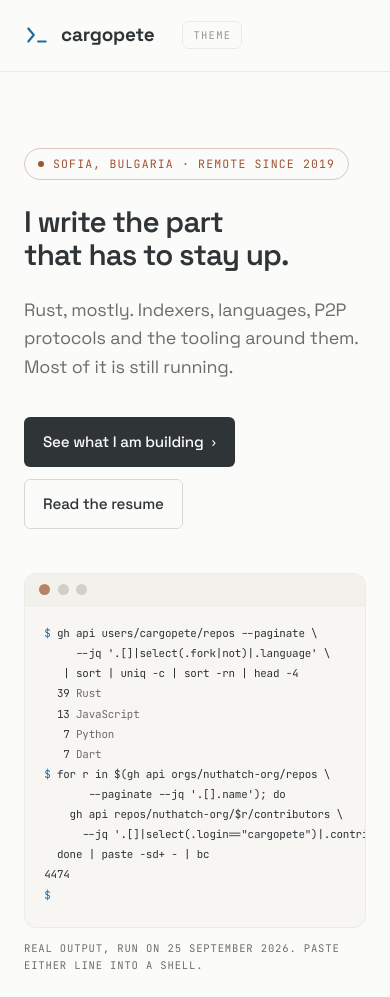
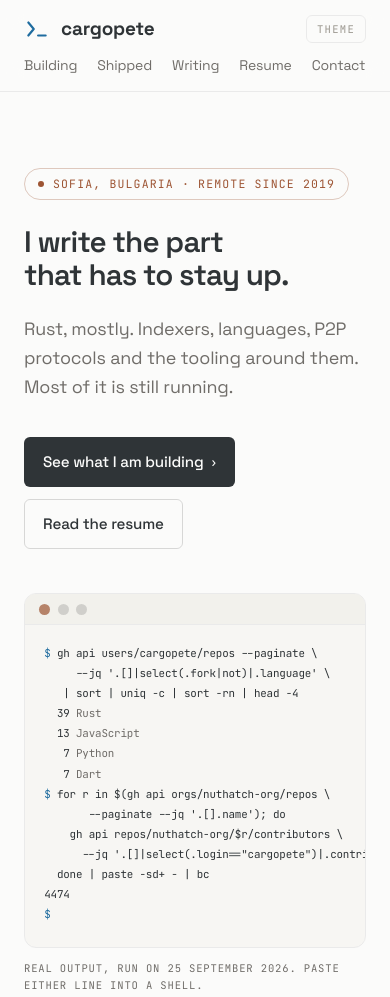
Before and after one commit to cargopete/cargopete, an Astro site: page / in a window 390 px wide. Shown: the top 997 px of the page. Built offline with nearby package versions, Linux system fonts and the light colour scheme; Astro itself is replaced by a stand-in of ours.

Commit message:
Nav links drop to a second row on narrow screens instead of vanishing

```diff
--- a/src/styles/global.css
+++ b/src/styles/global.css
@@ -518,7 +518,11 @@ footer { border-top: 1px solid var(--border); padding-block: 40px; }
 
 /* --- responsive --------------------------------------------------------- */
 @media (max-width: 920px) {
-  .nav-links { display: none; }
+  /* The links drop to a second row rather than vanish: there is no menu button to stand in for them. */
+  header { height: auto; }
+  .nav { flex-wrap: wrap; gap: 10px 20px; padding-block: 14px; }
+  .theme-toggle { margin-left: auto; }
+  .nav-links { order: 3; width: 100%; margin-left: 0; flex-wrap: wrap; gap: 6px 20px; font-size: 14px; }
   .hero-grid { grid-template-columns: 1fr; gap: 44px; }
   .proof-grid { grid-template-columns: 1fr; gap: 36px; }
   .bento { grid-template-columns: repeat(2, 1fr); }
```
